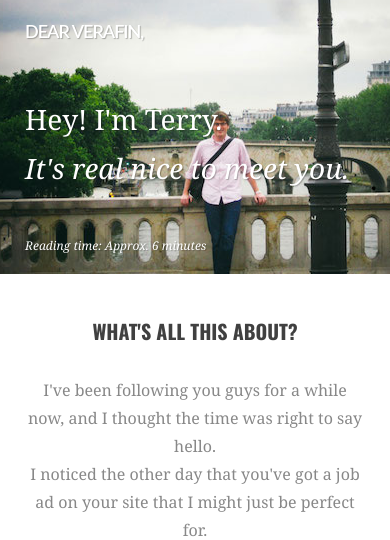
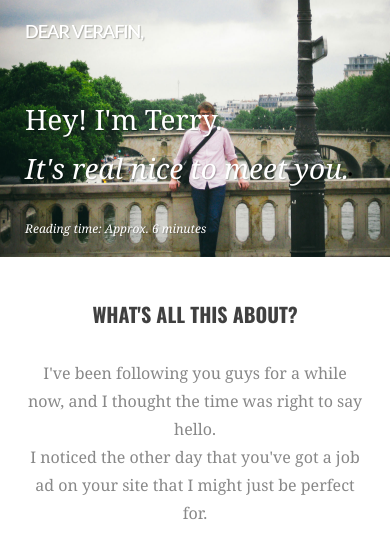
Before and after one commit to saltcod/dearverafin, a WordPress theme: template index.php in a window 390 px wide. Shown: the top 540 px of the page. Run offline with PHP 8.4 and a stand-in for WordPress, Linux system fonts and the light colour scheme; the site name, menu and one post (Sample post) are stand-ins, and other content is empty; some libraries are stand-ins or nearby versions; some web fonts are replaced.

Commit message:
re-mobilize

```diff
--- a/style.css
+++ b/style.css
@@ -796,9 +796,6 @@ button,
   white-space: nowrap;
   text-overflow: ellipsis;
   line-height: 20px;
-  -webkit-transition: all 0.3s ease-out;
-  -moz-transition: all 0.3s ease-out;
-  transition: all 0.3s ease-out;
 }
 button:hover,
 .button:hover,
@@ -1212,10 +1209,14 @@ in general anyone not viewing on a mobile device.
     padding: 40px 0;
   }
   section.first {
-    background: url(images/cover2-mobile.jpg) no-repeat center center fixed;
+    background: url(images/cover2.jpg) no-repeat center center fixed;
     background-position: -5px -5px;
+    background-size: 450px 300px;
     padding: 0;
     height: auto;
+  }
+  section.first p.huge {
+    margin-bottom: 25px;
   }
   section.about-you {
     border-top: 1px solid rgba(0, 0, 0, 0.1);
--- a/style.less
+++ b/style.less
@@ -614,7 +614,7 @@ button,
 	white-space:nowrap;
 	text-overflow:ellipsis;
 	line-height:20px;
-	.transition(.3s, ease-out);
+
 }
 
 button:hover,
@@ -1026,10 +1026,12 @@ in general anyone not viewing on a mobile device.
 	section{ padding: 40px 0;}
 
 	section.first{
-		background: url(images/cover2-mobile.jpg) no-repeat center center fixed;
+		background: url(images/cover2.jpg) no-repeat center center fixed;
 		background-position: -5px -5px;
+		background-size: 450px 300px;
 		padding: 0;
 		height: auto;
+		p.huge { margin-bottom: 25px;}
 	}
 
 	section.about-you{
```
Also changed, not shown: images/cover2.jpg.
